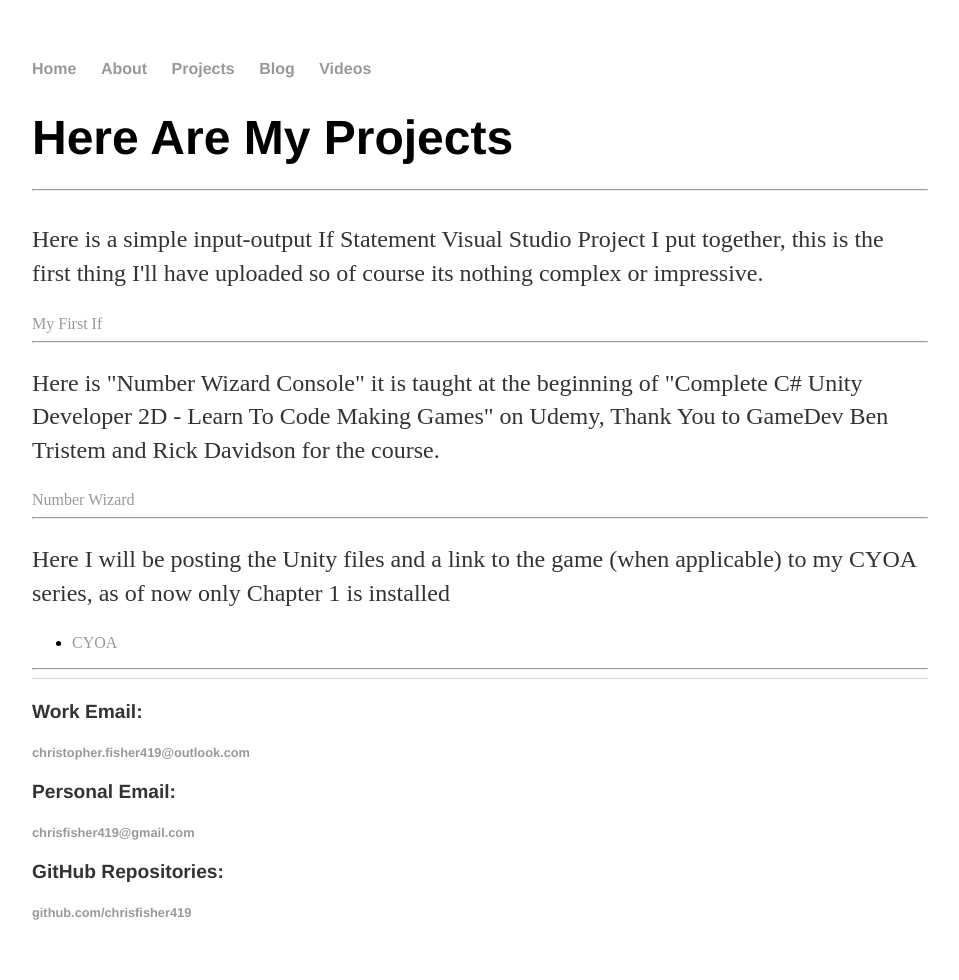
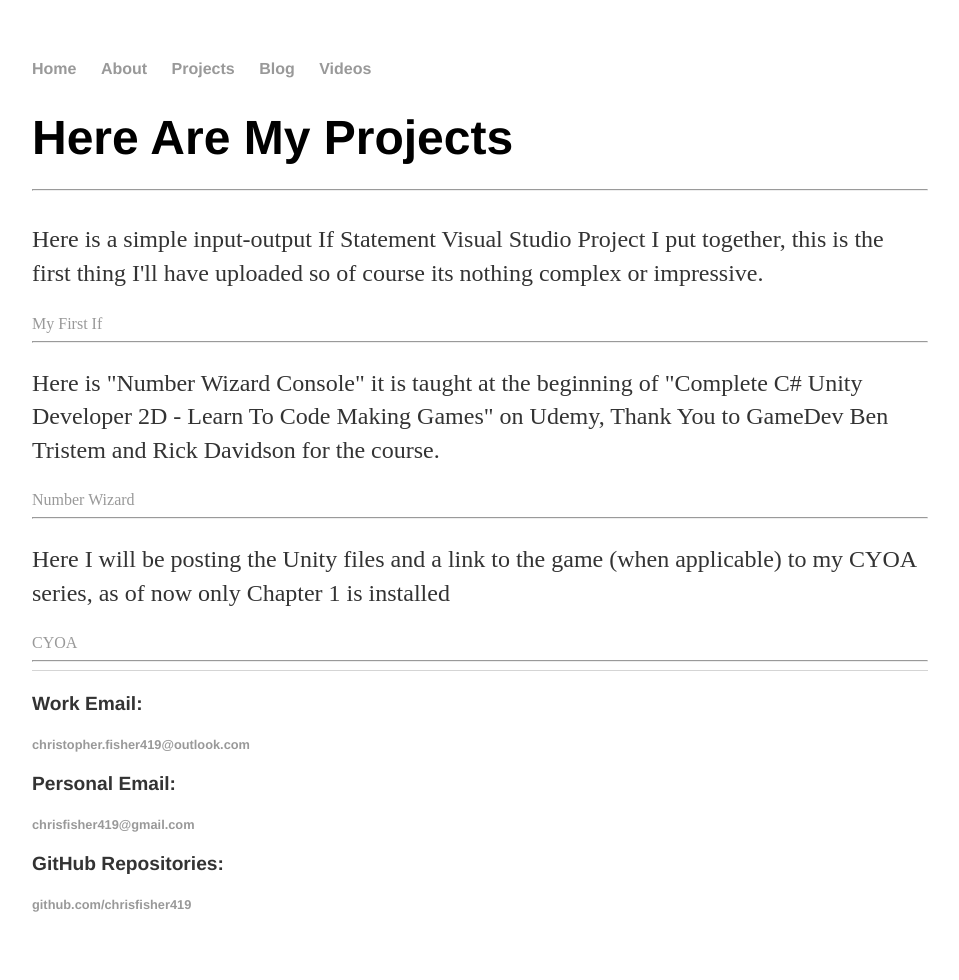
Before and after one commit to chrisfisher419/chrisfisher419.github.io, a Jekyll site: the page built from projects/index.html, in a window 1280 px wide. Shown: the whole page, without its empty margins (160-1119 px from the left). Built offline with Jekyll 4.4.1, drawn with Linux system fonts in a browser that asks for light colours.

```diff
--- a/projects/index.html
+++ b/projects/index.html
@@ -8,5 +8,6 @@ title: Projects
 <a href="https://github.com/chrisfisher419/MyFirstIfStatement.git/">My First If</a><hr />
 <p> Here is "Number Wizard Console" it is taught at the beginning of "Complete C# Unity Developer 2D - Learn To Code Making Games" on Udemy, Thank You to GameDev Ben Tristem and Rick Davidson for the course.</p>
 <a href= "https://github.com/chrisfisher419/NumberWizard.git">Number Wizard</a><hr />
-<p> Here I will be posting the Unity files and a link to the game (when applicable) to my CYOA series, as of now only Chapter 1 is installed </p><ul><li><a href="chrisfisher419.github.io/CYOA/">CYOA</a></li></ul><hr />
+<p> Here I will be posting the Unity files and a link to the game (when applicable) to my CYOA series, as of now only Chapter 1 is installed </p>
+<a href="https://chrisfisher419.github.io/CYOA/">CYOA</a><hr />
 </div><!-- /.blurb -->
```
